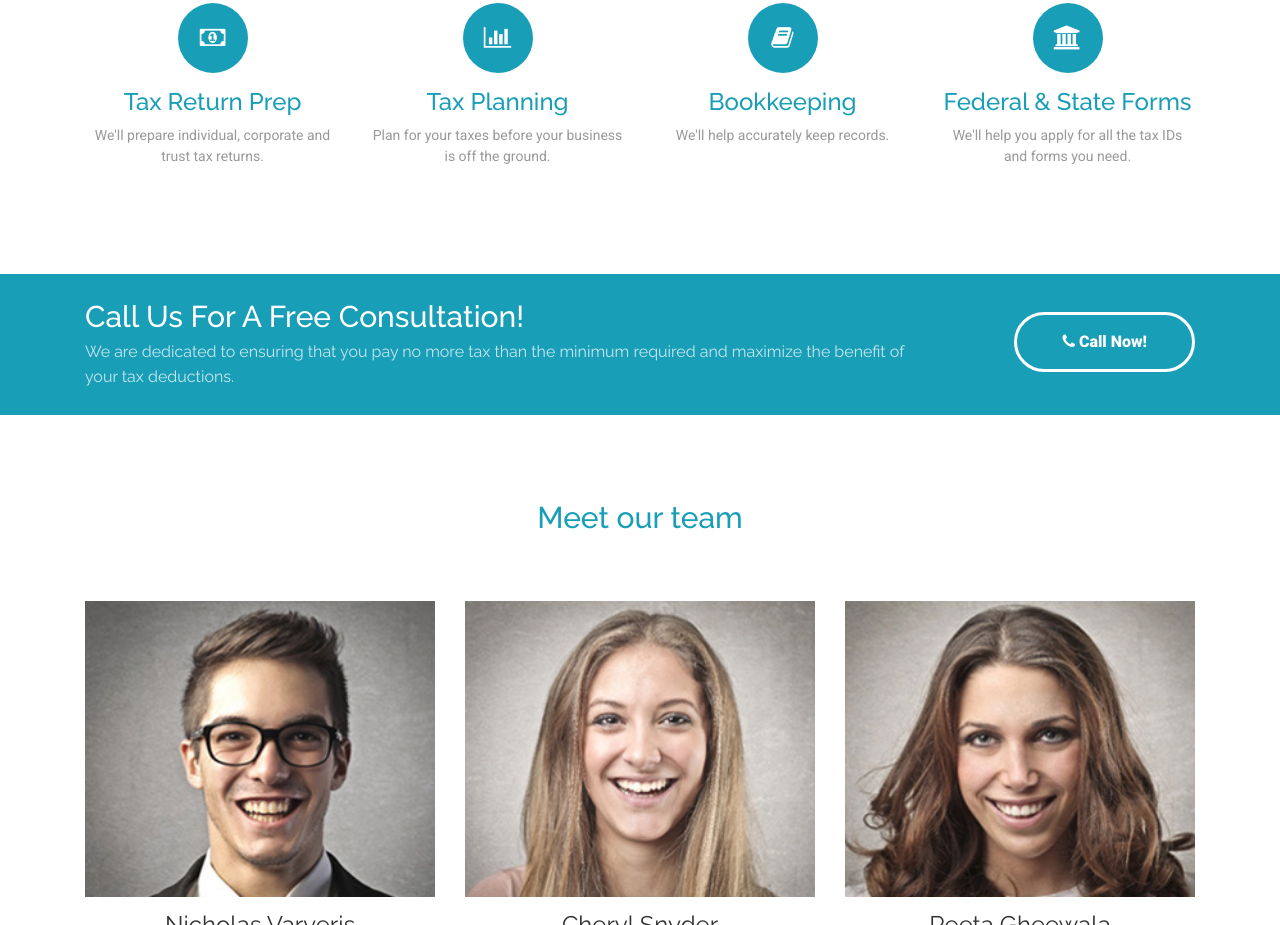
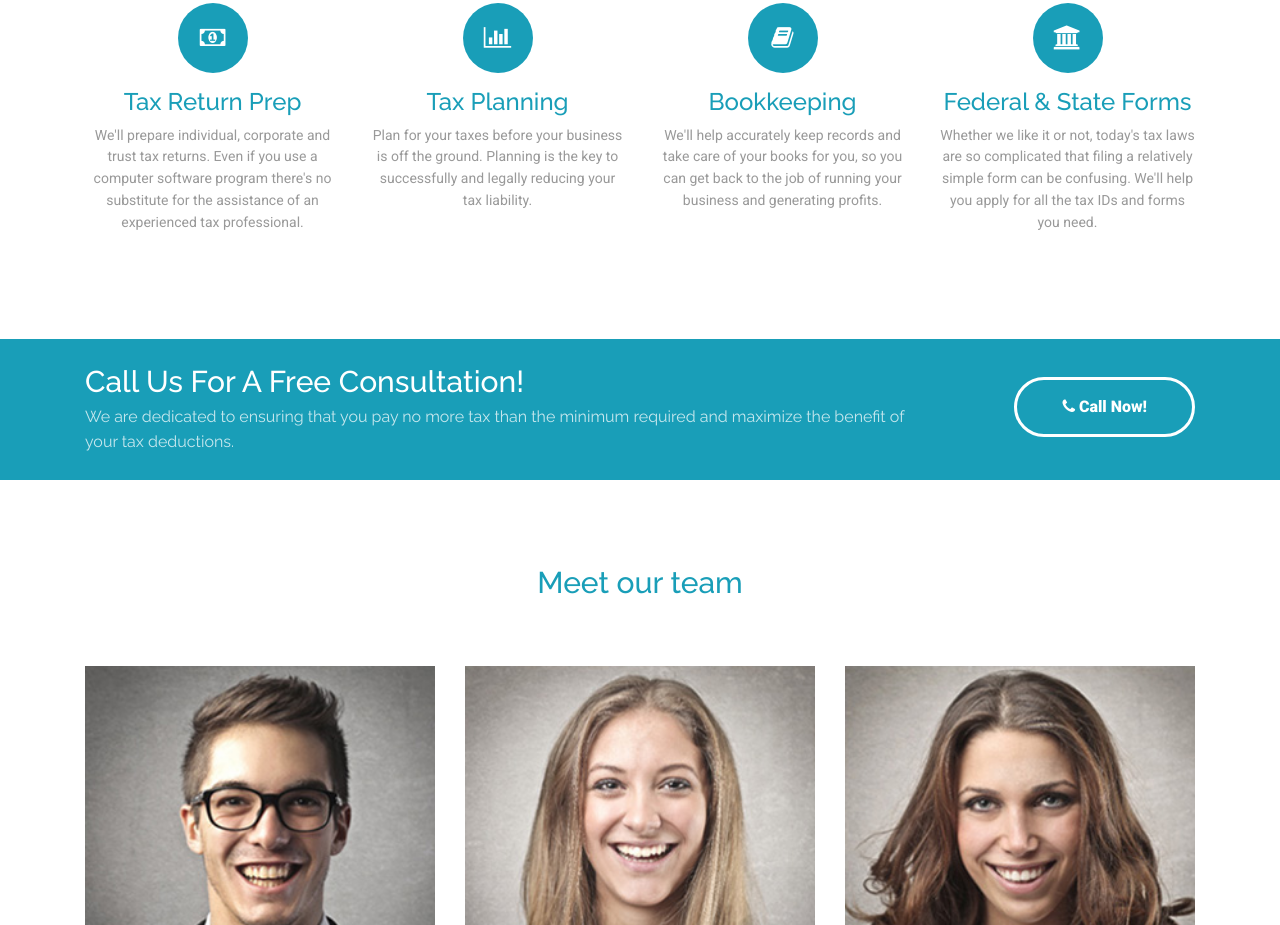
Before and after one commit to SlyTy7/tax-shrink, a plain HTML site: page index.html in a window 1280 px wide. Shown: the part 1957-2882 px from the top of the page. Drawn offline with Linux system fonts and the light colour scheme; some packages are replaced by stand-ins of ours.

Commit message:
expand services section

```diff
--- a/index.html
+++ b/index.html
@@ -165,7 +165,7 @@
                 </h3>
 
               <p>
-                We'll prepare individual, corporate and trust tax returns.
+                We'll prepare individual, corporate and trust tax returns. Even if you use a computer software program there's no substitute for the assistance of an experienced tax professional.
               </p>
             </div>
           </div>
@@ -185,7 +185,7 @@
                 </h3>
 
               <p>
-                Plan for your taxes before your business is off the ground.
+                Plan for your taxes before your business is off the ground. Planning is the key to successfully and legally reducing your tax liability.
               </p>
             </div>
           </div>
@@ -205,7 +205,7 @@
                 </h3>
 
               <p>
-                We'll help accurately keep records.
+                We'll help accurately keep records and take care of your books for you, so you can get back to the job of running your business and generating profits.
               </p>
             </div>
           </div>
@@ -225,7 +225,7 @@
                 </h3>
 
               <p>
-                We'll help you apply for all the tax IDs and forms you need.
+                Whether we like it or not, today's tax laws are so complicated that filing a relatively simple form can be confusing. We'll help you apply for all the tax IDs and forms you need.
               </p>
             </div>
           </div>
@@ -255,7 +255,6 @@
         <div class="col-lg-3 col-sm-12 text-lg-right text-center">
           <a class="btn btn-ghost" href="tel:16504281120"><i class="fa fa-phone"></i> Call Now!</a>
         </div>
-      </div>
     </div>
   </section>
   <!-- /Call to Action -->
@@ -282,7 +281,7 @@
                   </h4>
 
                   <nav class="social-nav">
-                    <a href="#"><i class="fa fa-twitter"></i></a> <a href="#"><i class="fa fa-facebook"></i></a> <a href="#"><i class="fa fa-linkedin"></i></a> <a href="#"><i class="fa fa-envelope"></i></a>
+                    <a href="#"><i class="fa fa-facebook"></i></a> <a href="#"><i class="fa fa-linkedin"></i></a> <a href="#"><i class="fa fa-envelope"></i></a>
                   </nav>
 
                   <p>
```
